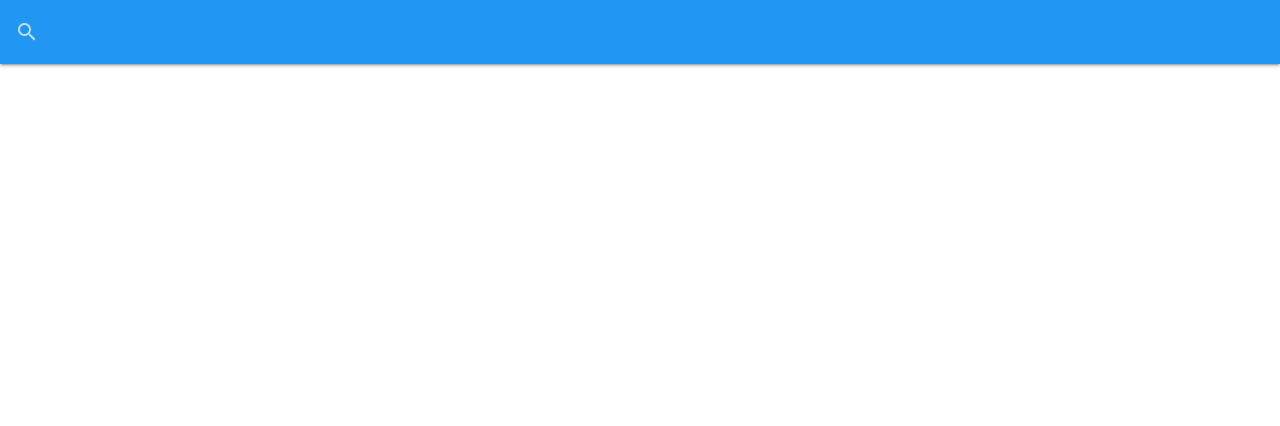
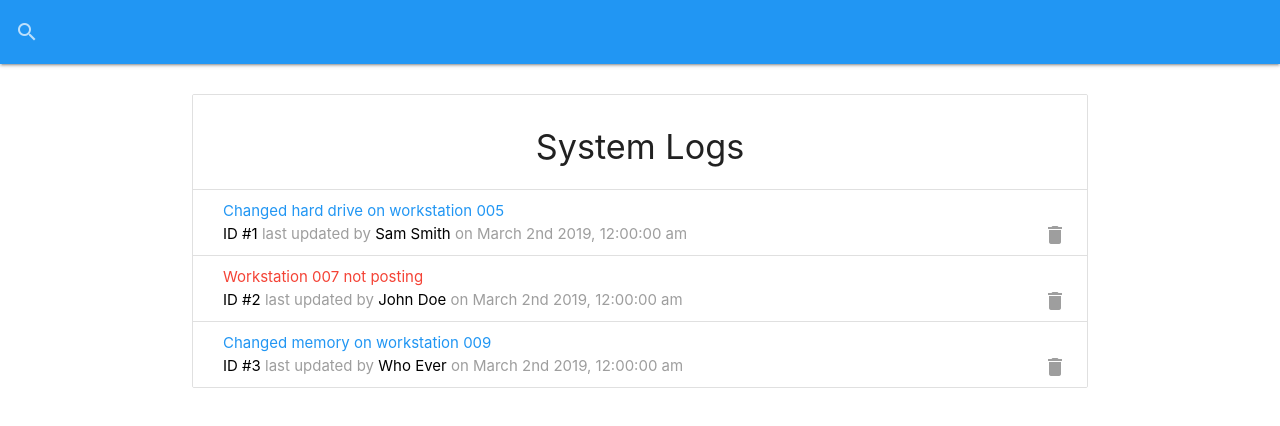
Before and after one commit to BedeMS/itlogger, a React (Create React App) app: page / in a window 1280 px wide. Shown: the top 426 px of the page. Built offline with nearby package versions, Linux system fonts and the light colour scheme; data requests are answered from the project's data file.

Commit message:
LogItem completed

```diff
--- a/package.json
+++ b/package.json
@@ -6,8 +6,10 @@
     "@testing-library/jest-dom": "^5.14.1",
     "@testing-library/react": "^11.2.7",
     "@testing-library/user-event": "^12.8.3",
+    "moment": "^2.29.1",
     "react": "^17.0.2",
     "react-dom": "^17.0.2",
+    "react-moment": "^1.1.1",
     "react-scripts": "4.0.3",
     "web-vitals": "^1.1.2"
   },
@@ -41,5 +43,5 @@
     "concurrently": "^6.2.0",
     "json-server": "^0.16.3"
   },
-  "proxy": "https://localhost:5000"
+  "proxy": "http://localhost:5000"
 }
--- a/src/App.js
+++ b/src/App.js
@@ -4,6 +4,7 @@
 import "./App.css";
 
 import SearchBar from "./components/layout/SearchBar";
+import Logs from "./components/logs/Logs";
 
 function App() {
   useEffect(() => {
@@ -13,7 +14,10 @@
 
   return (
     <Fragment>
-      <SearchBar></SearchBar>
+      <SearchBar />
+      <div className="container">
+        <Logs />
+      </div>
     </Fragment>
   );
 }
--- /dev/null
+++ b/src/components/layout/Preloader.js
@@ -0,0 +1,11 @@
+import React from 'react'
+
+function Preloader() {
+    return (
+        <div className="progress blue lighten-4">
+            <div className="indeteminate blue"></div>
+        </div>
+    )
+}
+
+export default Preloader
--- a/src/components/logs/LogItem.js
+++ b/src/components/logs/LogItem.js
@@ -0,0 +1,34 @@
+import PropTypes from "prop-types";
+import Moment from "react-moment";
+
+function LogItem({ log }) {
+  return (
+    <li className="collection-item">
+      <div>
+        <a
+          href="#edit-log-modal"
+          className={`modal-trigger ${
+            log.attention ? "red-text" : "blue-text"
+          }`}
+        >
+          {log.message}
+        </a>
+        <br />
+        <span className="grey-text">
+          <span className="black-text">ID #{log.id}</span> last updated by{" "}
+          <span className="black-text">{log.tech}</span> on{" "}
+          <Moment format="MMMM Do YYYY, h:mm:ss a">{log.date}</Moment>
+        </span>
+        <a href="#!" className="secondary-content">
+            <i className="material-icons grey-text">delete</i>
+        </a>
+      </div>
+    </li>
+  );
+}
+
+LogItem.propTypes = {
+  log: PropTypes.object.isRequired,
+};
+
+export default LogItem;
--- a/src/components/logs/Logs.js
+++ b/src/components/logs/Logs.js
@@ -1,12 +1,10 @@
 import React, { useEffect, useState } from "react";
+import LogItem from "./LogItem";
+import Preloader from "../layout/Preloader";
 
 function Logs() {
   const [logs, setLogs] = useState([]);
   const [loading, setLoading] = useState(false);
-
-  useEffect(() => {
-    getLogs();
-  }, []);
 
   const getLogs = async () => {
     setLoading(true);
@@ -17,18 +15,22 @@
     setLoading(false);
   };
 
+  useEffect(() => {
+    getLogs();
+  }, []);
+
   if (loading) {
-    return <h4>Loading...</h4>;
+    return <Preloader />;
   }
   return (
-    <ul className="collection-with-header">
+    <ul className="collection with-header">
       <li className="collection-header">
         <h4 className="center">System Logs</h4>
       </li>
       {!loading && logs.length === 0 ? (
         <p className="center">No Logs to show...</p>
       ) : (
-        logs.map((log) => <li>{log.message}</li>)
+        logs.map((log) => <LogItem log={log} key={log.id} />)
       )}
     </ul>
   );
```
Also changed, not shown: 1 other file (tests, documents, lock files or other folders).
